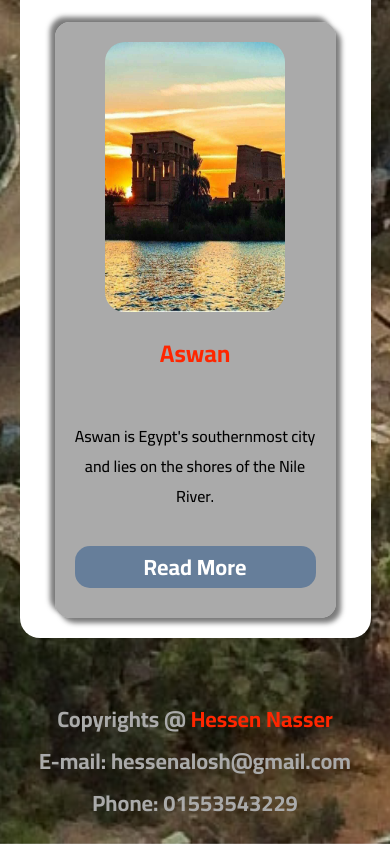
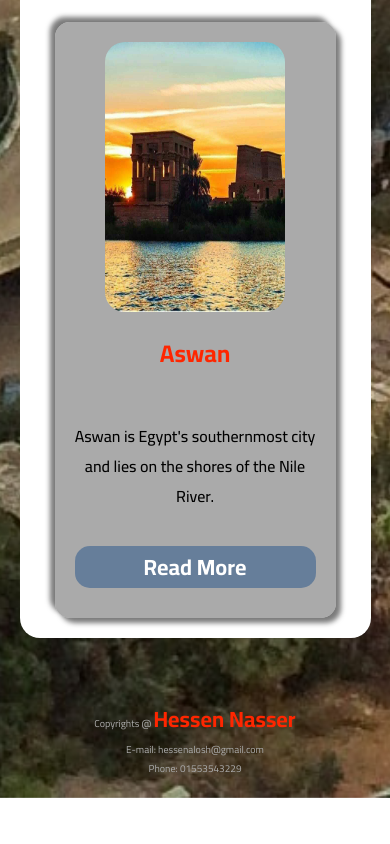
Before and after one commit to hessennasser/Tour-In-Egypt, a plain HTML site: page index.html in a window 390 px wide. Shown: the part 3511-4355 px from the top of the page. After the commit the page ends 4309 px from the top, so only its background shows below. Drawn offline with Linux system fonts and the light colour scheme.

Commit message:
Add files via upload

```diff
--- a/style.css
+++ b/style.css
@@ -191,3 +191,10 @@
         font-size: 16px;
     }
 }
+@media (max-width: 768px){
+
+    .footer p{
+      font-size: x-small !important;
+      font-weight: 400;
+    }
+}
```
